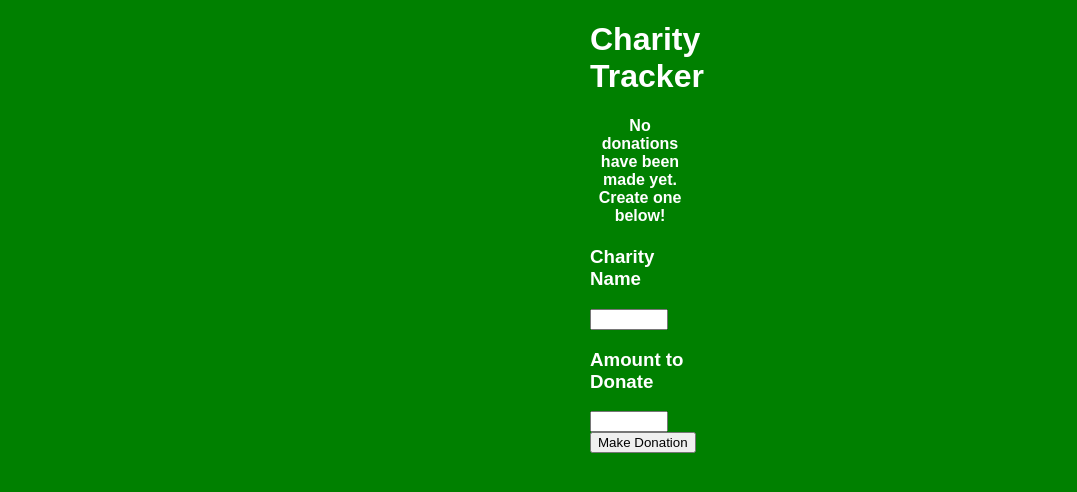
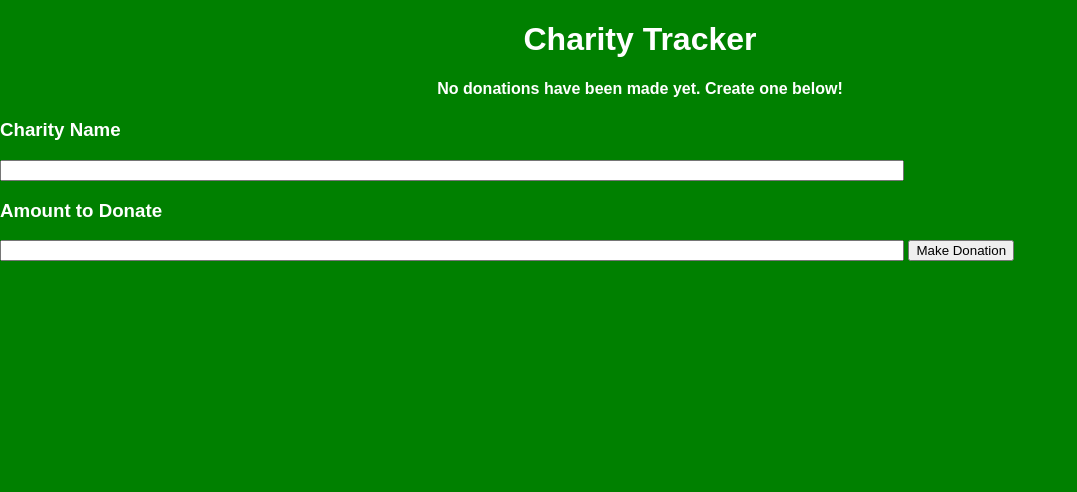
Before and after one commit to skinnybeans17/contractor-project, a Flask app: page / in a window 1280 px wide. Shown: the top 492 px of the page, without its empty margins (0-1077 px from the left). Run offline with Flask 2, Linux system fonts and the light colour scheme; data that the repository does not hold is empty.

Commit message:
Update index.html

```diff
--- a/templates/index.html
+++ b/templates/index.html
@@ -5,7 +5,7 @@
 {% endblock %}
 
 {% block body %}
-<div class="content">
+<div class="donation">
     <h1 style="text-align: center">Charity Tracker</h1>
     {% if donations|length < 1 %}
     <h4 style="text-align: center">No donations have been made yet. Create one below!</h4>
@@ -34,8 +34,8 @@
 
     <div class="form">
         <form action="/" method="POST">
-            <h3>Charity Name</h3><input type="text" name="content" id="content">
-            <h3>Amount to Donate</h3><input type="number" name="amount" id="content">
+            <h3>Charity Name</h3><input class="donation" type="text" name="content" id="content">
+            <h3>Amount to Donate</h3><input class="donation" type="number" name="amount" id="amount">
             <input type="submit" value="Make Donation">
         </form>
     </div>
```
